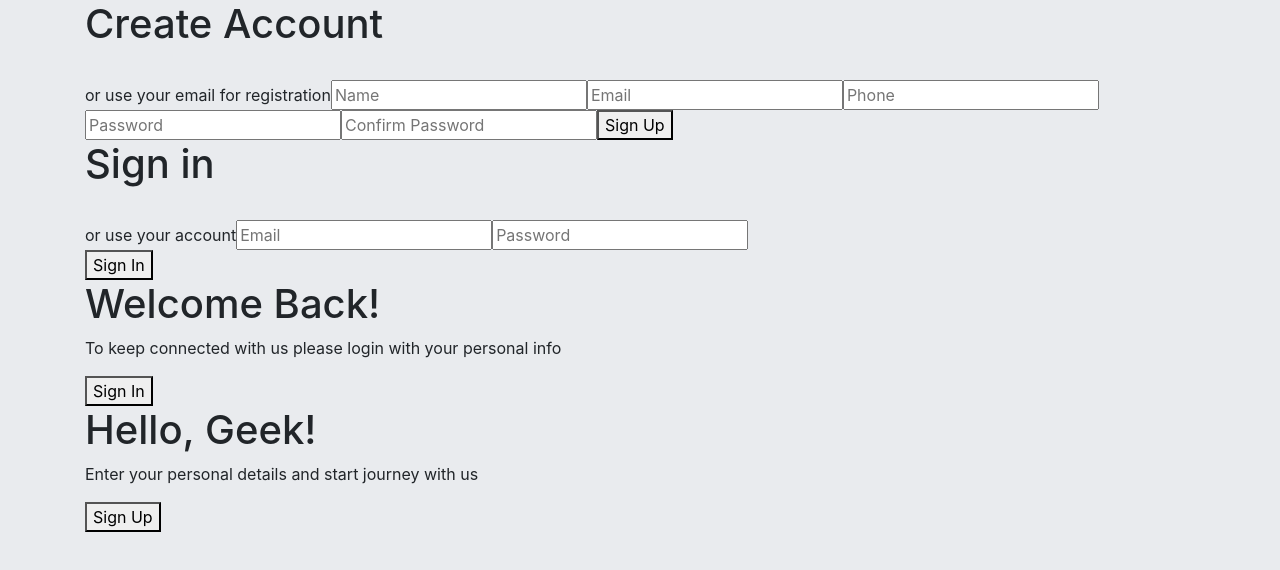
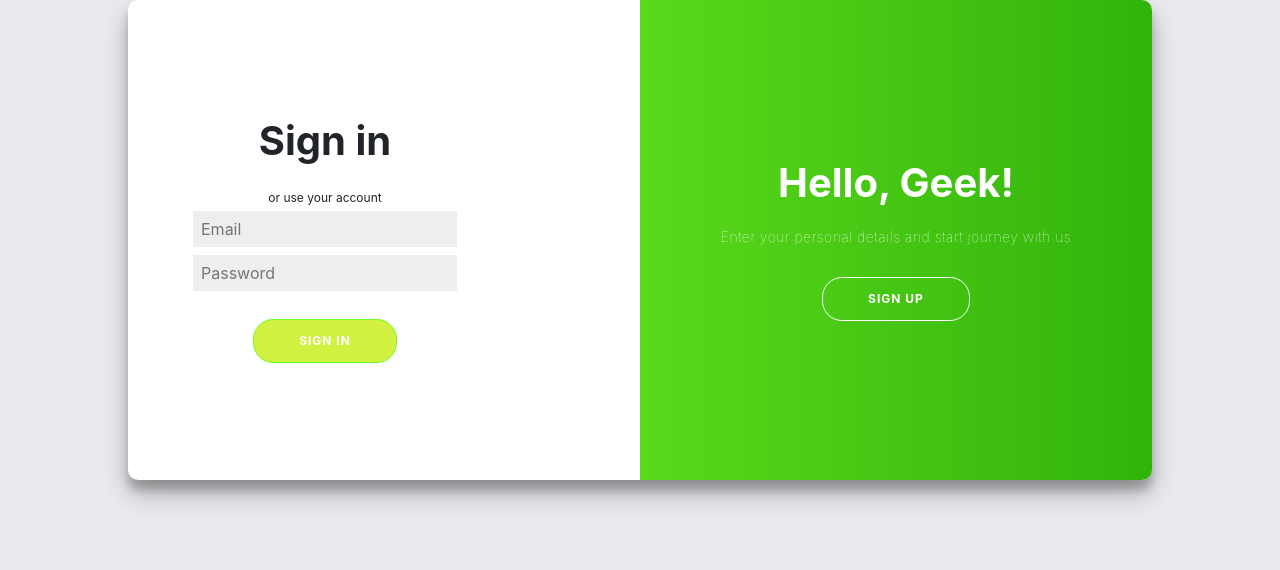
Before and after one commit to Mohammad-W-Momani/GeekBooks, a React (Create React App) app in the folder front-end/: page /login in a window 1280 px wide. Shown: the top 570 px of the page. Built offline with nearby package versions, Linux system fonts and the light colour scheme.

Commit message:
add the style

```diff
--- a/front-end/src/components/Entry/Login/Login.css
+++ b/front-end/src/components/Entry/Login/Login.css
@@ -1 +1,241 @@
-/* No CSS *//*# sourceMappingURL=Login.css.map */
+@import url("https://fonts.googleapis.com/css?family=Montserrat:400,800");
+.btn--entry {
+  border-radius: 20px;
+  border: 1px solid #6eff2b;
+  background-color: #d1f140;
+  color: #FFFFFF;
+  font-size: 12px;
+  font-weight: bold;
+  padding: 12px 45px;
+  letter-spacing: 1px;
+  text-transform: uppercase;
+  -webkit-transition: -webkit-transform 80ms ease-in;
+  transition: -webkit-transform 80ms ease-in;
+  transition: transform 80ms ease-in;
+  transition: transform 80ms ease-in, -webkit-transform 80ms ease-in;
+}
+
+.btn--entry:active {
+  -webkit-transform: scale(0.95);
+          transform: scale(0.95);
+}
+
+.btn--entry:focus {
+  outline: none;
+}
+
+.btn--ghost {
+  background-color: transparent;
+  border-color: #FFFFFF;
+}
+
+.container {
+  background-color: #fff;
+  border-radius: 10px;
+  -webkit-box-shadow: 0 14px 28px rgba(0, 0, 0, 0.25), 0 10px 10px rgba(0, 0, 0, 0.22);
+          box-shadow: 0 14px 28px rgba(0, 0, 0, 0.25), 0 10px 10px rgba(0, 0, 0, 0.22);
+  position: relative;
+  overflow: hidden;
+  width: 80%;
+  max-width: 100%;
+  min-height: 480px;
+}
+
+.container h1 {
+  font-weight: bold;
+  margin: 0;
+}
+
+.container a {
+  color: #333;
+  font-size: 14px;
+  text-decoration: none;
+  margin: 15px 0;
+}
+
+.container__form {
+  position: absolute;
+  top: 0;
+  height: 100%;
+  -webkit-transition: all 0.6s ease-in-out;
+  transition: all 0.6s ease-in-out;
+}
+
+.container__form > form {
+  background-color: #FFFFFF;
+  display: -webkit-box;
+  display: -ms-flexbox;
+  display: flex;
+  -webkit-box-align: center;
+      -ms-flex-align: center;
+          align-items: center;
+  -webkit-box-pack: center;
+      -ms-flex-pack: center;
+          justify-content: center;
+  -webkit-box-orient: vertical;
+  -webkit-box-direction: normal;
+      -ms-flex-direction: column;
+          flex-direction: column;
+  padding: 0 50px;
+  height: 100%;
+  text-align: center;
+}
+
+.container__form > form input {
+  background-color: #eee;
+  border: none;
+  padding: 6px 8px;
+  margin: 4px 0;
+  width: 100%;
+}
+
+.container__form > form span {
+  font-size: 12px;
+}
+
+.container--sign-up {
+  left: 0;
+  width: 50%;
+  opacity: 0;
+  z-index: 1;
+}
+
+.overlay {
+  background: #75ff25;
+  background: -webkit-gradient(linear, left top, right top, from(#80ff2b), to(#32b30b));
+  background: linear-gradient(to right, #80ff2b, #32b30b);
+  background-repeat: no-repeat;
+  background-size: cover;
+  background-position: 0 0;
+  color: #FFFFFF;
+  position: relative;
+  left: -100%;
+  height: 100%;
+  width: 200%;
+  -webkit-transform: translateX(0);
+          transform: translateX(0);
+  -webkit-transition: -webkit-transform 0.6s ease-in-out;
+  transition: -webkit-transform 0.6s ease-in-out;
+  transition: transform 0.6s ease-in-out;
+  transition: transform 0.6s ease-in-out, -webkit-transform 0.6s ease-in-out;
+}
+
+.overlay p {
+  font-size: 14px;
+  font-weight: 100;
+  line-height: 20px;
+  letter-spacing: 0.5px;
+  margin: 20px 0 30px;
+}
+
+.overlay-container {
+  position: absolute;
+  top: 0;
+  left: 50%;
+  width: 50%;
+  height: 100%;
+  overflow: hidden;
+  -webkit-transition: -webkit-transform 0.6s ease-in-out;
+  transition: -webkit-transform 0.6s ease-in-out;
+  transition: transform 0.6s ease-in-out;
+  transition: transform 0.6s ease-in-out, -webkit-transform 0.6s ease-in-out;
+  z-index: 100;
+}
+
+.overlay--panel {
+  position: absolute;
+  display: -webkit-box;
+  display: -ms-flexbox;
+  display: flex;
+  -webkit-box-align: center;
+      -ms-flex-align: center;
+          align-items: center;
+  -webkit-box-pack: center;
+      -ms-flex-pack: center;
+          justify-content: center;
+  -webkit-box-orient: vertical;
+  -webkit-box-direction: normal;
+      -ms-flex-direction: column;
+          flex-direction: column;
+  padding: 0 40px;
+  text-align: center;
+  top: 0;
+  height: 100%;
+  width: 50%;
+  -webkit-transform: translateX(0);
+          transform: translateX(0);
+  -webkit-transition: -webkit-transform 0.6s ease-in-out;
+  transition: -webkit-transform 0.6s ease-in-out;
+  transition: transform 0.6s ease-in-out;
+  transition: transform 0.6s ease-in-out, -webkit-transform 0.6s ease-in-out;
+}
+
+.right-panel-active .container--sign-in {
+  -webkit-transform: translateX(100%);
+          transform: translateX(100%);
+}
+
+.right-panel-active .container--sign-up {
+  -webkit-transform: translateX(100%);
+          transform: translateX(100%);
+  opacity: 1;
+  z-index: 5;
+  -webkit-animation: show 0.6s;
+          animation: show 0.6s;
+}
+
+.right-panel-active .overlay-container {
+  -webkit-transform: translateX(-100%);
+          transform: translateX(-100%);
+}
+
+.right-panel-active .overlay {
+  -webkit-transform: translateX(50%);
+          transform: translateX(50%);
+}
+
+.right-panel-active .overlay--right {
+  -webkit-transform: translateX(20%);
+          transform: translateX(20%);
+}
+
+.right-panel-active .overlay--left {
+  -webkit-transform: translateX(0);
+          transform: translateX(0);
+}
+
+.overlay--right {
+  right: 0;
+  -webkit-transform: translateX(0);
+          transform: translateX(0);
+}
+
+.overlay--left {
+  -webkit-transform: translateX(-20%);
+          transform: translateX(-20%);
+}
+
+@-webkit-keyframes show {
+  0%,
+  50% {
+    opacity: 0;
+    z-index: 1;
+  }
+  100% {
+    opacity: 1;
+    z-index: 5;
+  }
+}
+
+@keyframes show {
+  0%,
+  50% {
+    opacity: 0;
+    z-index: 1;
+  }
+  100% {
+    opacity: 1;
+    z-index: 5;
+  }
+}
+/*# sourceMappingURL=Login.css.map */
--- a/front-end/src/components/Entry/Login/Login.jsx
+++ b/front-end/src/components/Entry/Login/Login.jsx
@@ -30,7 +30,7 @@ const Login = () => {
         <div className="container__form container--sign-in">
           <form>
             <h1>Sign in</h1>
-            <br />
+            <br/>
             <span>or use your account</span>
             <input type="email" placeholder="Email" />
             <input type="password" placeholder="Password" />
--- a/front-end/src/components/Entry/Login/Login.scss
+++ b/front-end/src/components/Entry/Login/Login.scss
@@ -0,0 +1,170 @@
+@import url('https://fonts.googleapis.com/css?family=Montserrat:400,800');
+.btn {
+    &--entry {
+        border-radius: 20px;
+        border: 1px solid #6eff2b;
+        background-color: #d1f140;
+        color: #FFFFFF;
+        font-size: 12px;
+        font-weight: bold;
+        padding: 12px 45px;
+        letter-spacing: 1px;
+        text-transform: uppercase;
+        transition: transform 80ms ease-in;
+        &:active {
+            transform: scale(0.95);
+        }
+        &:focus {
+            outline: none;
+        }
+    }
+    &--ghost {
+        background-color: transparent;
+        border-color: #FFFFFF;
+    }
+}
+
+.container {
+    background-color: #fff;
+    border-radius: 10px;
+    box-shadow: 0 14px 28px rgba(0, 0, 0, 0.25), 0 10px 10px rgba(0, 0, 0, 0.22);
+    position: relative;
+    overflow: hidden;
+    width: 80%;
+    max-width: 100%;
+    min-height: 480px;
+    & h1 {
+        font-weight: bold;
+        margin: 0;
+    }
+    & a {
+        color: #333;
+        font-size: 14px;
+        text-decoration: none;
+        margin: 15px 0;
+    }
+    &__form {
+        position: absolute;
+        top: 0;
+        height: 100%;
+        transition: all 0.6s ease-in-out;
+        &>form {
+            background-color: #FFFFFF;
+            display: flex;
+            align-items: center;
+            justify-content: center;
+            flex-direction: column;
+            padding: 0 50px;
+            height: 100%;
+            text-align: center;
+            & input {
+                background-color: #eee;
+                border: none;
+                padding: 6px 8px;
+                margin: 4px 0;
+                width: 100%;
+            }
+            & span {
+                font-size: 12px;
+            }
+        }
+    }
+    &--sign-up {
+        left: 0;
+        width: 50%;
+        opacity: 0;
+        z-index: 1;
+    }
+}
+
+.overlay {
+    background: #75ff25;
+    background: -webkit-linear-gradient(to right, #9cff2b, #32b82d);
+    background: linear-gradient(to right, #80ff2b, #32b30b);
+    background-repeat: no-repeat;
+    background-size: cover;
+    background-position: 0 0;
+    color: #FFFFFF;
+    position: relative;
+    left: -100%;
+    height: 100%;
+    width: 200%;
+    transform: translateX(0);
+    transition: transform 0.6s ease-in-out;
+    & p {
+        font-size: 14px;
+        font-weight: 100;
+        line-height: 20px;
+        letter-spacing: 0.5px;
+        margin: 20px 0 30px;
+    }
+    &-container {
+        position: absolute;
+        top: 0;
+        left: 50%;
+        width: 50%;
+        height: 100%;
+        overflow: hidden;
+        transition: transform 0.6s ease-in-out;
+        z-index: 100;
+    }
+    &--panel {
+        position: absolute;
+        display: flex;
+        align-items: center;
+        justify-content: center;
+        flex-direction: column;
+        padding: 0 40px;
+        text-align: center;
+        top: 0;
+        height: 100%;
+        width: 50%;
+        transform: translateX(0);
+        transition: transform 0.6s ease-in-out;
+    }
+}
+
+.right-panel-active {
+    & .container--sign-in {
+        transform: translateX(100%);
+    }
+    & .container--sign-up {
+        transform: translateX(100%);
+        opacity: 1;
+        z-index: 5;
+        animation: show 0.6s;
+    }
+    & .overlay-container {
+        transform: translateX(-100%);
+    }
+    & .overlay {
+        transform: translateX(50%);
+    }
+    & .overlay--right {
+        transform: translateX(20%);
+    }
+    & .overlay--left {
+        transform: translateX(0);
+    }
+}
+
+.overlay--right {
+    right: 0;
+    transform: translateX(0);
+}
+
+.overlay--left {
+    transform: translateX(-20%);
+}
+
+@keyframes show {
+    0%,
+    50% {
+        opacity: 0;
+        z-index: 1;
+    }
+    100% {
+        opacity: 1;
+        z-index: 5;
+    }
+}
--- a/front-end/src/components/Entry/Register/Register.jsx
+++ b/front-end/src/components/Entry/Register/Register.jsx
@@ -1,6 +1,8 @@
 import React, { useState } from "react";
 import axios from "axios";
 const Register = () => {
+
+
   return (
     <div className="container__form container--sign-up">
       <form>
```
Also changed, not shown: 1 other file (tests, documents, lock files or other folders).
